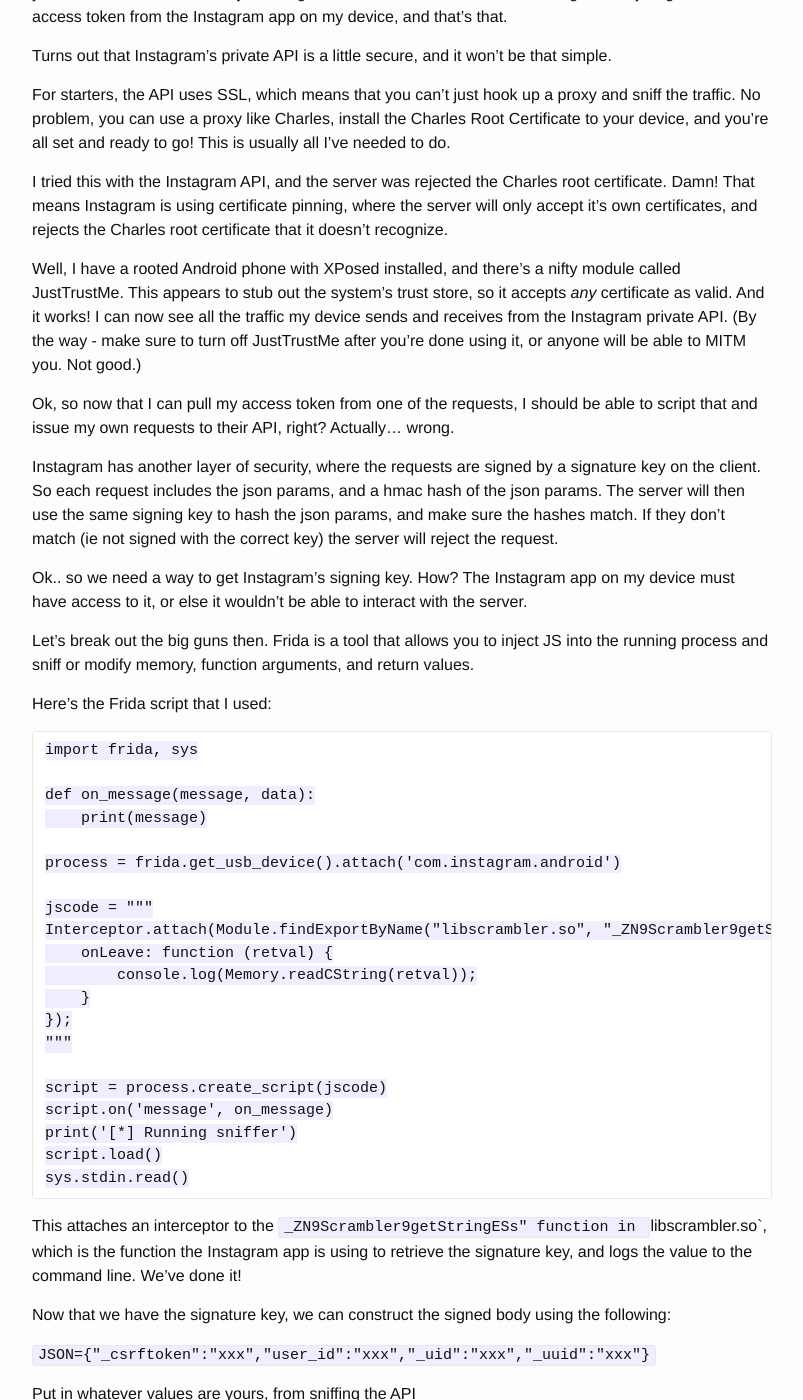
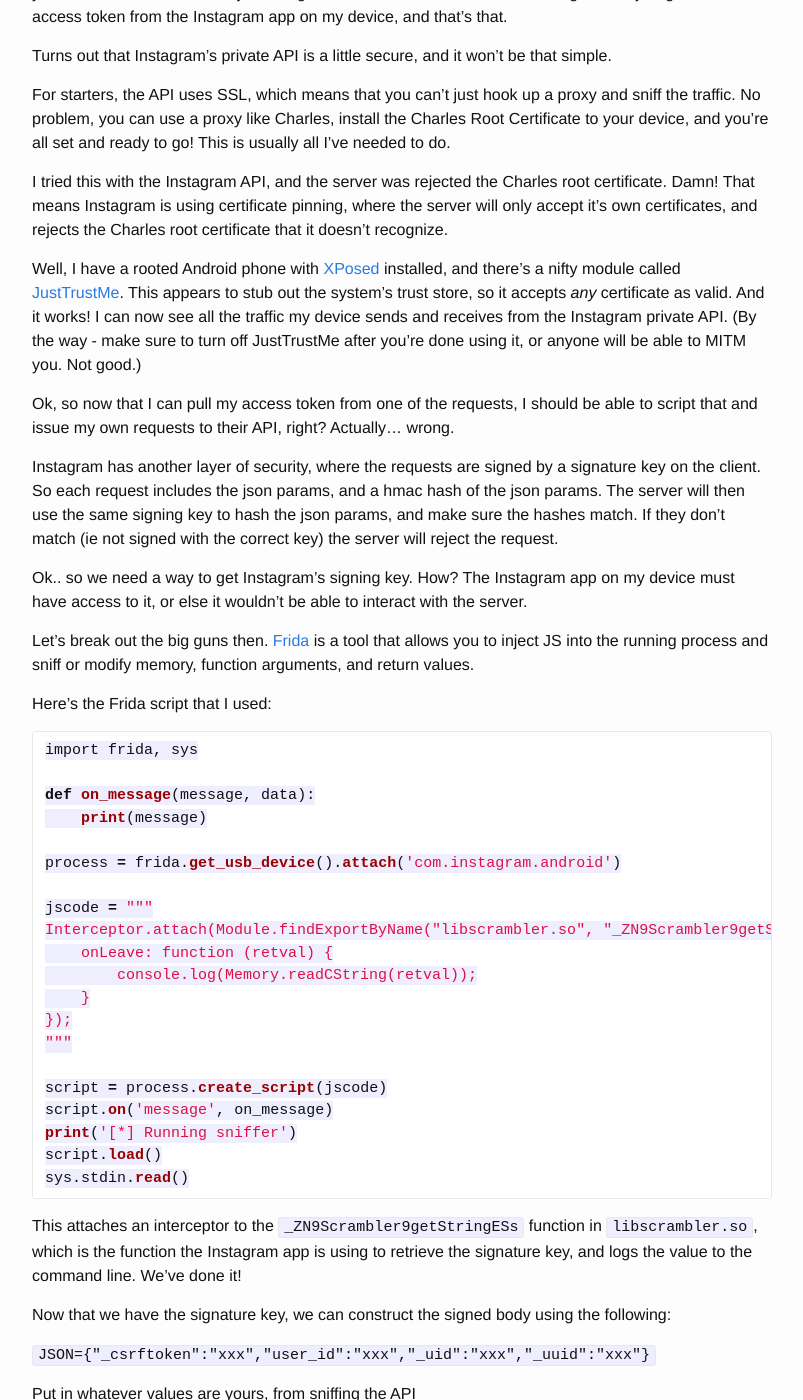
Before and after one commit to eliasbagley/eliasbagley.github.io, a Jekyll site: the page built from _posts/2016-12-03-reverse-engineering-instagram-api.markdown, in a window 1280 px wide and 1400 px high, scrolled down 309 px. Shown: the whole window, without its empty margins (238-1041 px from the left). Built offline with Jekyll 4.4.1, drawn with Linux system fonts in a browser that asks for light colours; Markdown is read by kramdown in place of the engine named in the settings; comment, search, counter and statistics services are not loaded; part of the change alters nothing that is shown.

Commit message:
Update reverse engineering post with links

````diff
--- a/_posts/2016-12-03-reverse-engineering-instagram-api.markdown
+++ b/_posts/2016-12-03-reverse-engineering-instagram-api.markdown
@@ -14,7 +14,7 @@ For starters, the API uses SSL, which means that you can't just hook up a proxy
 
 I tried this with the Instagram API, and the server was rejected the Charles root certificate. Damn! That means Instagram is using certificate pinning, where the server will only accept it's own certificates, and rejects the Charles root certificate that it doesn't recognize.
 
-Well, I have a rooted Android phone with XPosed installed, and there's a nifty module called JustTrustMe. This appears to stub out the system's trust store, so it accepts _any_ certificate as valid. And it works! I can now see all the traffic my device sends and receives from the Instagram private API. (By the way - make sure to turn off JustTrustMe after you're done using it, or anyone will be able to MITM you. Not good.)
+Well, I have a rooted Android phone with [XPosed][XposedUrl] installed, and there's a nifty module called [JustTrustMe][JustTrustMeUrl]. This appears to stub out the system's trust store, so it accepts _any_ certificate as valid. And it works! I can now see all the traffic my device sends and receives from the Instagram private API. (By the way - make sure to turn off JustTrustMe after you're done using it, or anyone will be able to MITM you. Not good.)
 
 Ok, so now that I can pull my access token from one of the requests, I should be able to script that and issue my own requests to their API, right? Actually... wrong.
 
@@ -22,11 +22,11 @@ Instagram has another layer of security, where the requests are signed by a sign
 
 Ok.. so we need a way to get Instagram's signing key. How? The Instagram app on my device must have access to it, or else it wouldn't be able to interact with the server.
 
-Let's break out the big guns then. Frida is a tool that allows you to inject JS into the running process and sniff or modify memory, function arguments, and return values.
+Let's break out the big guns then. [Frida][frida-url] is a tool that allows you to inject JS into the running process and sniff or modify memory, function arguments, and return values.
 
 Here's the Frida script that I used:
 
-```
+```python
 import frida, sys
 
 def on_message(message, data):
@@ -49,7 +49,7 @@ script.load()
 sys.stdin.read()
 ```
 
-This attaches an interceptor to the `_ZN9Scrambler9getStringESs" function in `libscrambler.so`, which is the function the Instagram app is using to retrieve the signature key, and logs the value to the command line. We've done it!
+This attaches an interceptor to the `_ZN9Scrambler9getStringESs` function in `libscrambler.so`, which is the function the Instagram app is using to retrieve the signature key, and logs the value to the command line. We've done it!
 
 Now that we have the signature key, we can construct the signed body using the following:
 
@@ -69,3 +69,7 @@ And to construct the signed body:
 `SIGNED_BODY=$(echo -n $JSON | openssl dgst -sha256 -hmac $KEY).$(urlencode $JSON)"&ig_sig_key_version=4"`
 
 Ta da!
+
+[frida-url]: www.frida.re
+[JustTrustMeUrl]: https://github.com/Fuzion24/JustTrustMe
+[XposedUrl]: http://repo.xposed.info/
````
